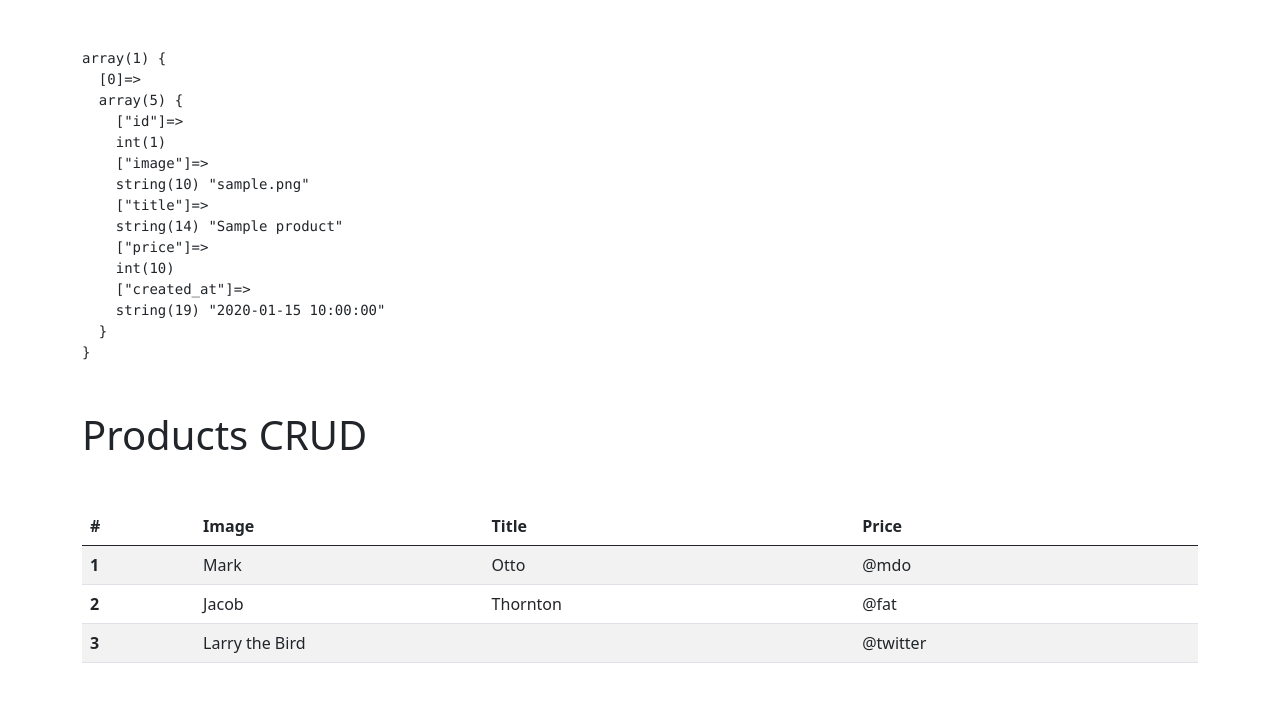
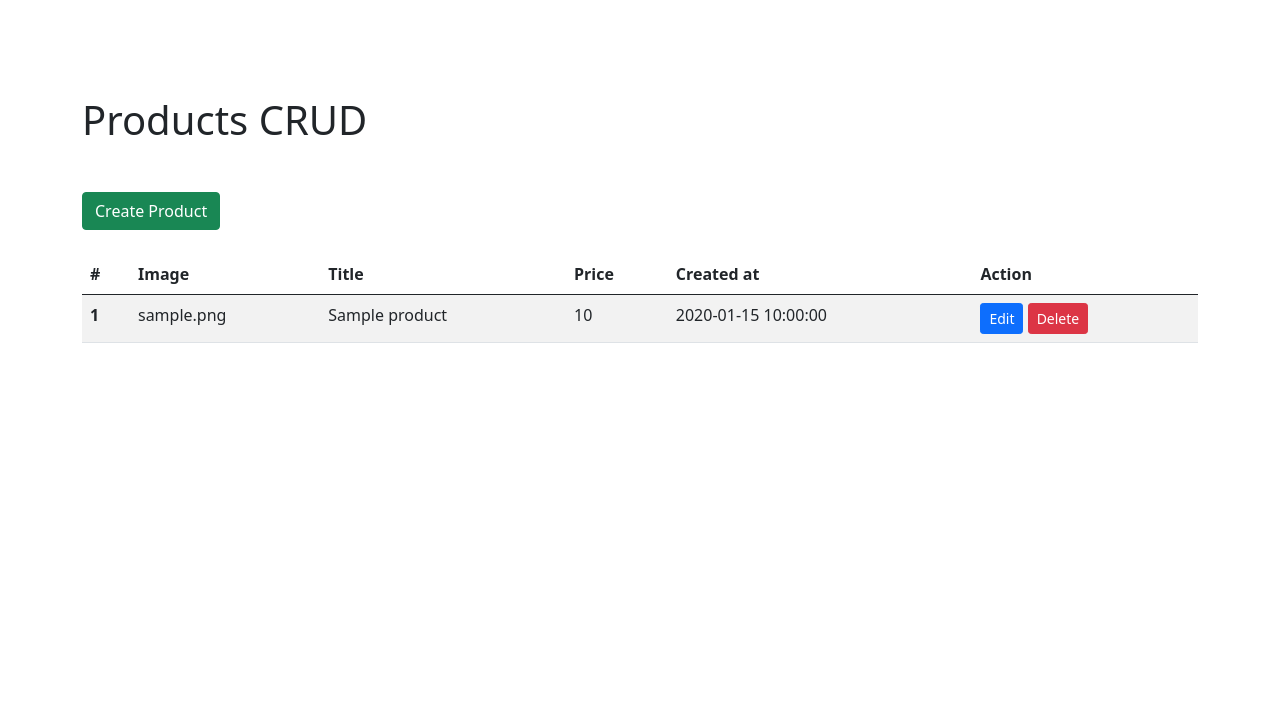
Before and after one commit to danimatuko/products_crud, a PHP site: page / in a window 1280 px wide. Shown: the top 702 px of the page. Run offline with PHP 8.4, Linux system fonts and the light colour scheme; tables that the repository leaves empty or names only in its code hold one stand-in row (values such as "Sample post").

Commit message:
fetch data and display in table

```diff
--- a/index.php
+++ b/index.php
@@ -5,13 +5,6 @@ $pdo->setAttribute(PDO::ATTR_ERRMODE, PDO::ERRMODE_EXCEPTION);
 $statement = $pdo->prepare('SELECT * FROM products ORDER BY created_at DESC');
 $statement->execute();
 $products = $statement->fetchAll(PDO::FETCH_ASSOC);
-
-echo '<pre>';
-var_dump($products);
-echo '</pre>';
-
-
-
 ?>
 
 <!doctype html>
@@ -29,7 +22,13 @@ echo '</pre>';
 </head>
 
 <body class="container-lg py-5">
+    <!-- title -->
     <h1 class="my-5">Products CRUD</h1>
+    <!-- create product -->
+    <div class="mb-4">
+        <a href="create.php" class="btn btn-success">Create Product</a>
+    </div>
+    <!-- data table -->
     <table class="table table-striped">
         <thead>
             <tr>
@@ -37,26 +36,25 @@ echo '</pre>';
                 <th scope="col">Image</th>
                 <th scope="col">Title</th>
                 <th scope="col">Price</th>
+                <th scope="col">Created at</th>
+                <th scope="col">Action</th>
             </tr>
         </thead>
         <tbody>
-            <tr>
-                <th scope="row">1</th>
-                <td>Mark</td>
-                <td>Otto</td>
-                <td>@mdo</td>
-            </tr>
-            <tr>
-                <th scope="row">2</th>
-                <td>Jacob</td>
-                <td>Thornton</td>
-                <td>@fat</td>
-            </tr>
-            <tr>
-                <th scope="row">3</th>
-                <td colspan="2">Larry the Bird</td>
-                <td>@twitter</td>
-            </tr>
+            <?php foreach ($products as $i => $product) : ?>
+                <tr>
+                    <th scope="row"><?php echo $i + 1  ?></th>
+                    <td><?php echo $product['image'] ?></td>
+                    <td><?php echo $product['title'] ?></td>
+                    <td><?php echo $product['price'] ?></td>
+                    <td><?php echo $product['created_at'] ?></td>
+                    <td>
+                        <button type="button" class="btn btn-primary btn-sm">Edit</button>
+                        <button type="button" class="btn btn-danger btn-sm">Delete</button>
+                    </td>
+
+                </tr>
+            <?php endforeach ?>
         </tbody>
     </table>
 
```
